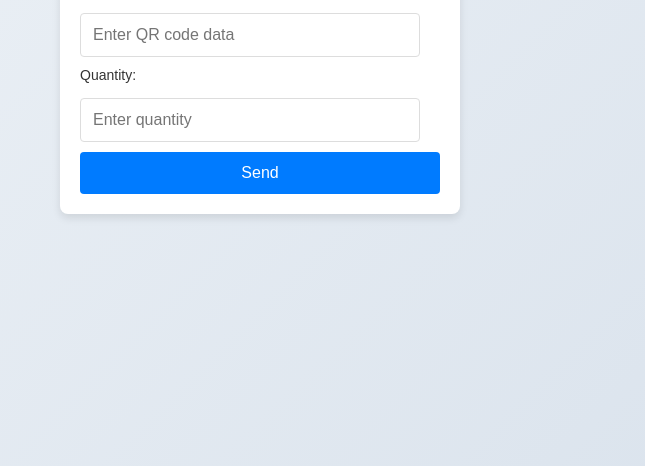
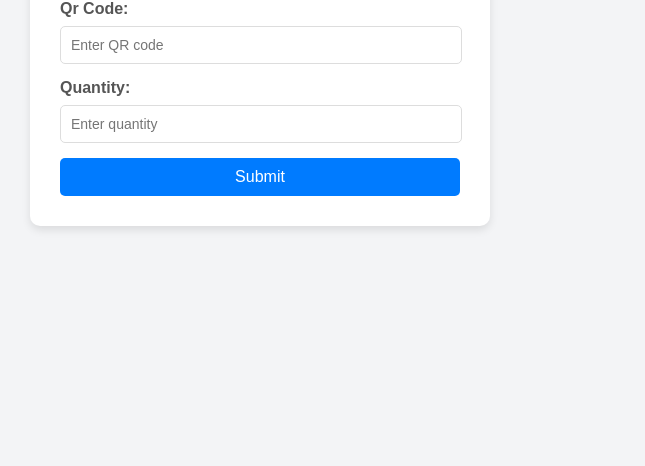
Before and after one commit to Diamonddent-sa/Qr, a plain HTML site: page index.html in a window 1280 px wide. Shown: the part 334-800 px from the top of the page, without its empty margins (380-1025 px from the left). Drawn offline with Linux system fonts and the light colour scheme.

Commit message:
Update index.html

```diff
--- a/index.html
+++ b/index.html
@@ -3,103 +3,107 @@
 <head>
     <meta charset="UTF-8">
     <meta name="viewport" content="width=device-width, initial-scale=1.0">
-  <title>Items QR Code</title>
+    <title>Submit Data</title>
     <style>
         body {
             font-family: 'Arial', sans-serif;
-      background: linear-gradient(135deg, #f0f4f8, #d9e2ec);
+            background-color: #f3f4f6;
             display: flex;
             justify-content: center;
             align-items: center;
             height: 100vh;
             margin: 0;
         }
-    .form-container {
-      background: #fff;
-      border-radius: 8px;
+
+        .container {
+            background-color: #ffffff;
+            padding: 30px;
+            border-radius: 10px;
             box-shadow: 0 4px 8px rgba(0, 0, 0, 0.1);
-      padding: 20px;
             max-width: 400px;
             width: 100%;
-      box-sizing: border-box;
         }
-    .form-container h2 {
-      margin: 0 0 15px;
+
+        h1 {
             font-size: 24px;
-      color: #333;
+            margin-bottom: 20px;
             text-align: center;
-    }
-    .form-container label {
-      display: block;
-      margin: 0 0 5px;
-      font-size: 14px;
             color: #333;
         }
-    .form-container input[type="text"],
-    .form-container input[type="number"] {
+
+        label {
+            display: block;
+            margin-bottom: 8px;
+            font-weight: bold;
+            color: #555;
+        }
+
+        input[type="text"],
+        input[type="number"] {
             width: calc(100% - 20px);
-      padding: 12px;
-      margin: 10px 0;
+            padding: 10px;
+            margin-bottom: 15px;
             border: 1px solid #ddd;
-      border-radius: 4px;
-      box-sizing: border-box;
-      font-size: 16px;
+            border-radius: 5px;
+            font-size: 14px;
+            transition: border-color 0.3s;
         }
-    .form-container button {
+
+        input[type="text"]:focus,
+        input[type="number"]:focus {
+            border-color: #007BFF;
+            outline: none;
+        }
+
+        button {
             width: 100%;
-      padding: 12px;
-      background-color: #007bff;
+            padding: 10px;
+            background-color: #007BFF;
             border: none;
-      border-radius: 4px;
+            border-radius: 5px;
             color: #fff;
             font-size: 16px;
             cursor: pointer;
-      transition: background-color 0.3s ease;
+            transition: background-color 0.3s;
         }
-    .form-container button:hover {
+
+        button:hover {
             background-color: #0056b3;
-    }
-    .form-container button:active {
-      background-color: #004085;
         }
     </style>
 </head>
 <body>
-  <div class="form-container">
-    <h2>Generate QR Code</h2>
-    <form id="qrForm" method="POST" action="https://script.google.com/macros/s/AKfycbwymkN3iEOfeoKZjnpRyxteN8PfeMq7fI8N_bR_I4W06c4DTY74knKqQ8Xgh2jiA1Sd/exec">
-      <label for="qrcode">QR Code Data:</label>
-      <input id="qrcode" name="Qrcode" type="text" placeholder="Enter QR code data" required>
+    <div class="container">
+        <h1>Submit Data</h1>
+        <form id="qrForm">
+            <label for="qr">Qr Code:</label>
+            <input type="text" id="qr" name="Qr" placeholder="Enter QR code" required>
 
-      <label for="qty">Quantity:</label>
-      <input id="qty" name="Qty" type="number" placeholder="Enter quantity" required>
+            <label for="quantity">Quantity:</label>
+            <input type="number" id="quantity" name="Quantity" placeholder="Enter quantity" min="1" required>
 
-      <button type="submit">Send</button>
+            <button type="submit">Submit</button>
         </form>
     </div>
 
     <script>
-    document.getElementById('qrForm').addEventListener('submit', function(event) {
-      event.preventDefault(); // Prevent the default form submission
+        document.getElementById('qrForm').addEventListener('submit', function(e) {
+            e.preventDefault();
 
-      // Create a FormData object
-      var formData = new FormData(this);
+            const formData = new FormData(e.target);
+            const data = new URLSearchParams(formData);
 
-      // Send the form data using fetch
-      fetch(this.action, {
+            fetch('https://script.google.com/macros/s/AKfycbzxJmQNafX1LHnTuQb-b7RI49GUk6AZ79_flmIkgjAR63Z0TwVNjdQGZikn0aL0arJ6/exec', {
                 method: 'POST',
-        body: formData
+                body: data
             })
-      .then(response => {
-        if (response.ok) {
-          window.location.href = 'https://diamonddent-sa.github.io/Qr/'; // Redirect after successful submission
-        } else {
-          alert('Form submission failed. Please try again.');
-        }
+            .then(response => response.json())
+            .then(result => {
+                alert('Data submitted successfully!');
             })
             .catch(error => {
+                alert('Error submitting data.');
                 console.error('Error:', error);
-        alert('An error occurred. Please try again.');
             });
         });
     </script>
```
Lines whose indentation alone changed are shown as unchanged.
